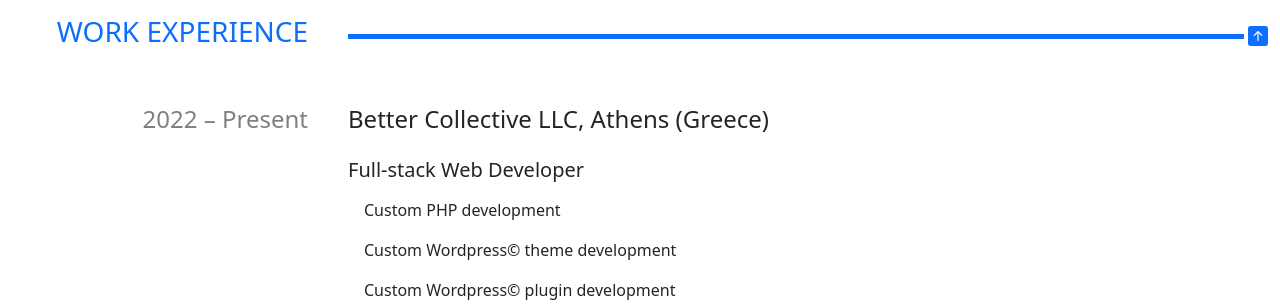
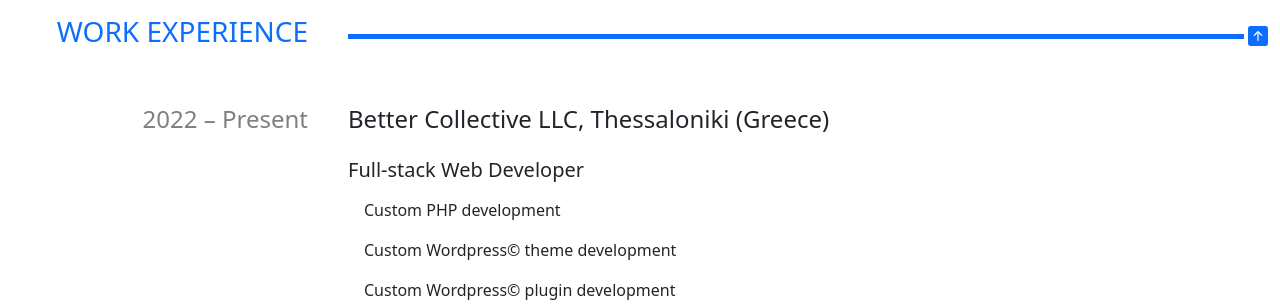
Before and after one commit to nima-rahbar/cv-static, a PHP site: page / in a window 1280 px wide. Shown: the part 845-1149 px from the top of the page. Run offline with PHP 8.4, Linux system fonts and the light colour scheme; some libraries are stand-ins or nearby versions.

Commit message:
Update index.php

```diff
--- a/index.php
+++ b/index.php
@@ -223,7 +223,7 @@
 					</div>
 					<div class="col-12 col-sm-9">
 						<div class="card border-0">
-							<h4 class="card-header bg-transparent border-0 pt-0">Better Collective LLC, Athens
+							<h4 class="card-header bg-transparent border-0 pt-0">Better Collective LLC, Thessaloniki
 								(Greece)</h4>
 							<div class="card-body">
 								<h5 class="card-title">Full-stack Web Developer</h5>
```
